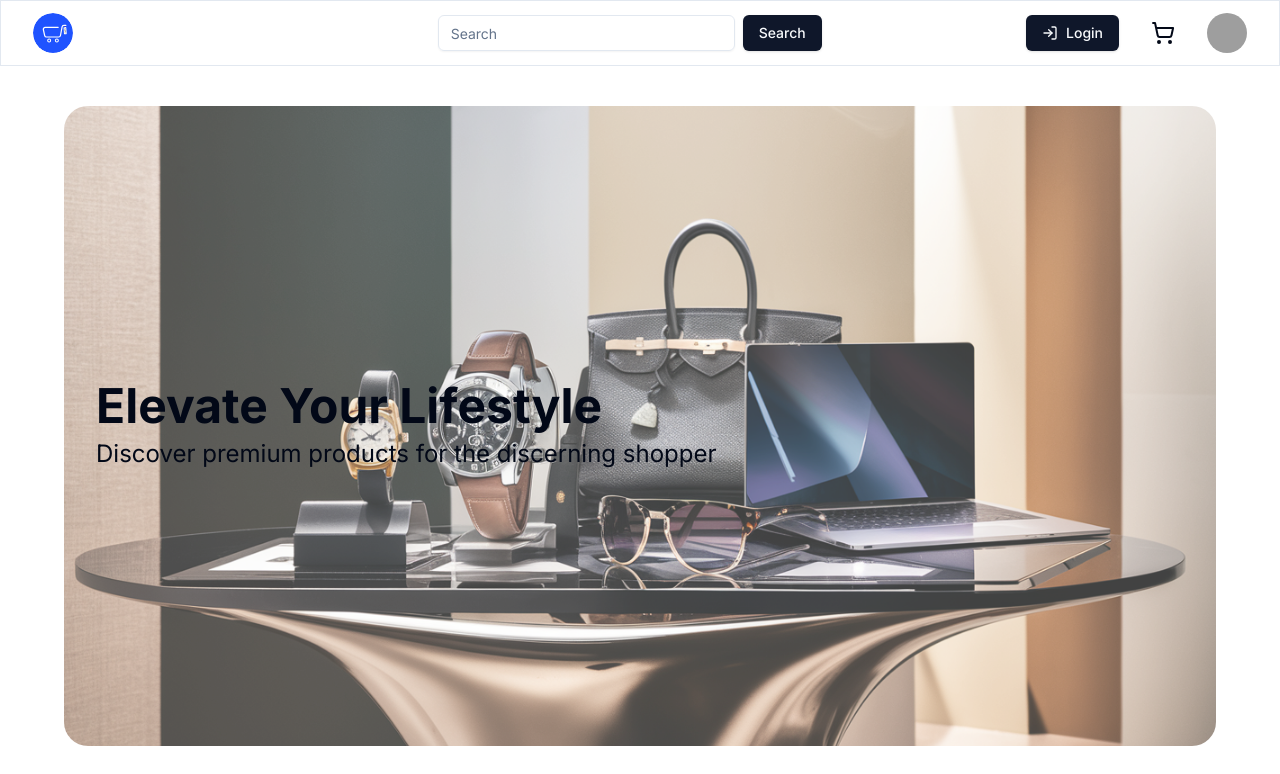
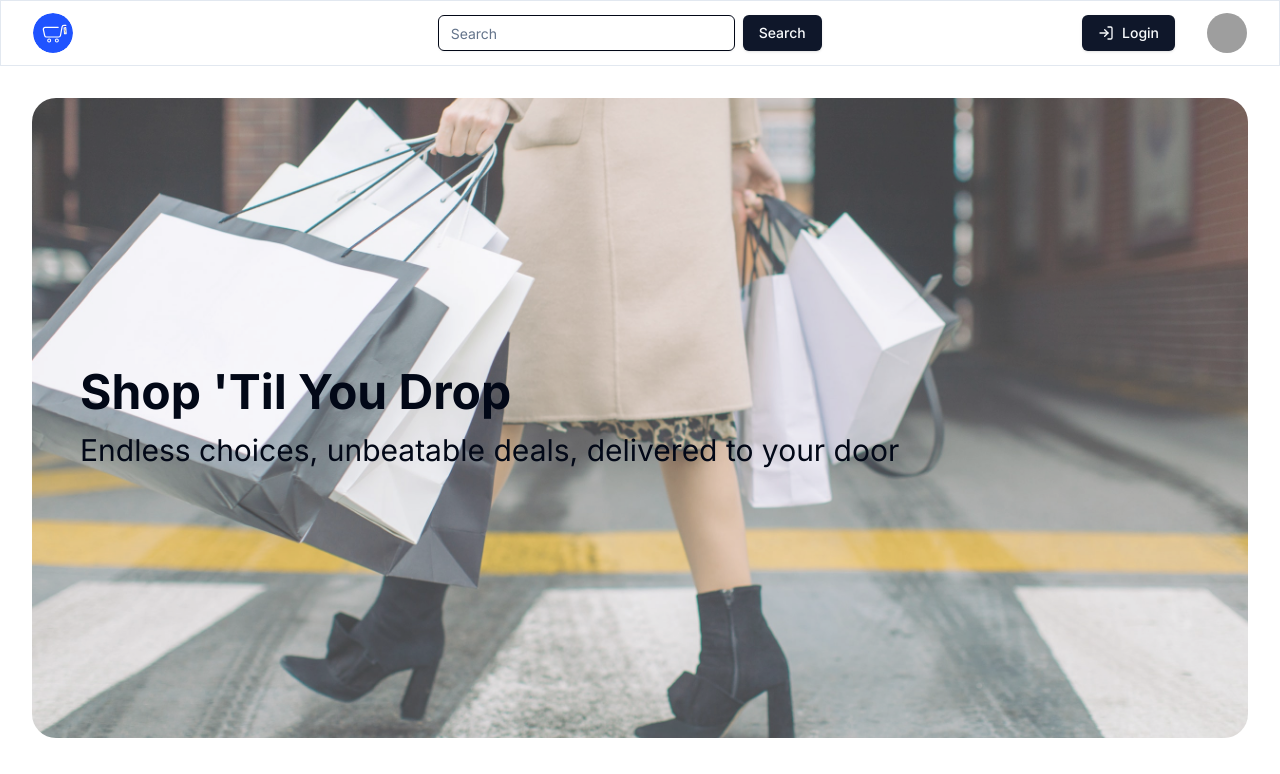
Before and after one commit to MrUnknownji/omni-mart, a Next.js app: page / in a window 1280 px wide. Shown: the top 774 px of the page. Built offline with nearby package versions, Linux system fonts and the light colour scheme; grey boxes are pictures that could not be loaded.

Commit message:
"minor layout improvements"

```diff
--- a/src/app/components/carousel.tsx
+++ b/src/app/components/carousel.tsx
@@ -12,19 +12,24 @@ const CarouselSlide: React.FC<SlideContent> = ({
   title,
   subtitle,
 }) => (
-  <div className="swiper-slide">
+  <div className="swiper-slide relative">
     <Image
       className="w-full h-full object-cover object-center"
       src={imageSrc}
       alt={title}
-      width={500}
-      height={500}
+      layout="fill"
     />
-    <div className="w-full h-full absolute top-0 left-0 bg-background/25 dark:bg-background/50 flex flex-col justify-center items-start gap-2 pl-8">
-      <h1 className="font-bold text-5xl" data-swiper-parallax="-500">
+    <div className="absolute inset-0 bg-background/25 dark:bg-background/50 flex flex-col justify-center items-start p-4 sm:p-6 md:p-8 lg:p-12">
+      <h1
+        className="font-bold text-2xl sm:text-3xl md:text-4xl lg:text-5xl mb-2 sm:mb-3 md:mb-4"
+        data-swiper-parallax="-500"
+      >
         {title}
       </h1>
-      <h2 className="text-2xl" data-swiper-parallax="-200">
+      <h2
+        className="text-lg sm:text-xl md:text-2xl lg:text-3xl"
+        data-swiper-parallax="-200"
+      >
         {subtitle}
       </h2>
     </div>
@@ -34,7 +39,7 @@ const CarouselSlide: React.FC<SlideContent> = ({
 export default function Carousel() {
   const { slideContents } = useGlobalData();
   return (
-    <div className="flex items-center h-[80vh] w-[90%] rounded-3xl m-auto mt-[5vh] justify-center overflow-hidden">
+    <div className="w-full h-[40vh] sm:h-[50vh] md:h-[60vh] lg:h-[70vh] xl:h-[80vh] mt-4 sm:mt-6 md:mt-8 overflow-hidden rounded-lg sm:rounded-xl md:rounded-2xl lg:rounded-3xl">
       <Swiper
         modules={[Autoplay, Parallax]}
         centeredSlides={true}
@@ -43,6 +48,7 @@ export default function Carousel() {
         parallax={true}
         loop={true}
         allowTouchMove={false}
+        className="w-full h-full"
       >
         {slideContents.map((slideContent, index) => (
           <SwiperSlide key={index}>
--- a/src/app/components/navbar.tsx
+++ b/src/app/components/navbar.tsx
@@ -1,11 +1,12 @@
 "use client";
-import React from "react";
+import React, { useEffect, useState } from "react";
 import { LogIn, ShoppingCart } from "lucide-react";
 import { Avatar, AvatarFallback, AvatarImage } from "@/components/ui/avatar";
 import { Button } from "@/components/ui/button";
 import { Input } from "@/components/ui/input";
 import Link from "next/link";
 import NavDropDownMenu from "./nav-dropdown-menu";
+import Cookies from "js-cookie";
 
 interface NavBarProps {
   isSearch?: boolean;
@@ -18,6 +19,12 @@ const NavBar = ({
   searchTerm = "",
   setSearchTerm = () => {},
 }: NavBarProps) => {
+  const [isLoggedIn, setIsLoggedIn] = useState(false);
+
+  useEffect(() => {
+    setIsLoggedIn(!!Cookies.get("loginToken"));
+  }, []);
+
   return (
     <nav className="sticky top-0 left-0 w-full bg-background/50 backdrop-blur-3xl border border-border z-50">
       <div className="max-w-7xl mx-auto px-4 sm:px-6 lg:px-8">
@@ -35,6 +42,7 @@ const NavBar = ({
               <div className="flex w-full max-w-sm items-center space-x-2">
                 <Input
                   type="search"
+                  className="border-foreground"
                   placeholder="Search"
                   value={searchTerm}
                   onChange={(e) => setSearchTerm(e.target.value)}
@@ -45,18 +53,22 @@ const NavBar = ({
           </div>
           <div className=" items-center space-x-8 flex flex-1 justify-end">
             <div className="hidden items-center space-x-8 md:flex">
+              {!isLoggedIn && (
                 <Link href="/login">
                   <Button variant="default" className="gap-2">
                     <LogIn className="h-4 w-4" />
                     Login
                   </Button>
                 </Link>
+              )}
+              {isLoggedIn && (
                 <Link
                   href="/cart"
                   className="text-foreground hover:text-muted-foreground"
                 >
                   <ShoppingCart />
                 </Link>
+              )}
             </div>
             <NavDropDownMenu />
           </div>
--- a/src/app/login/page.tsx
+++ b/src/app/login/page.tsx
@@ -13,6 +13,7 @@ import { Label } from "@/components/ui/label";
 import { FormEvent, useState, useEffect } from "react";
 import { useRouter } from "next/navigation";
 import Cookies from "js-cookie";
+import { Avatar, AvatarFallback, AvatarImage } from "@/components/ui/avatar";
 
 export default function Login() {
   const [email, setEmail] = useState("");
@@ -57,6 +58,14 @@ export default function Login() {
 
   return (
     <div className="w-screen h-screen flex items-center justify-center">
+      <div className="absolute top-4 left-4 flex items-center justify-center">
+        <Link href="/">
+          <Avatar>
+            <AvatarImage src="/favicon.svg" />
+            <AvatarFallback>CN</AvatarFallback>
+          </Avatar>
+        </Link>
+      </div>
       <Card className="mx-auto max-w-sm">
         <CardHeader>
           <CardTitle className="text-2xl">Login</CardTitle>
--- a/src/app/page.tsx
+++ b/src/app/page.tsx
@@ -12,19 +12,20 @@ export default function Home() {
   const filteredProducts = products.filter((product) =>
     product.title.toLowerCase().includes(searchTerm.toLowerCase())
   );
+
   return (
-    <div>
+    <div className="flex flex-col min-h-screen">
       <NavBar
         isSearch={true}
         searchTerm={searchTerm}
         setSearchTerm={setSearchTerm}
       />
-      <main className="w-screen">
+      <main className="flex-grow w-full px-4 sm:px-6 lg:px-8">
         <Carousel />
-        <h2 className="font-semi-bold ml-[5vw] mt-12 text-3xl">
+        <h2 className="font-semibold mt-8 mb-6 text-2xl sm:text-3xl lg:text-4xl">
           Welcome, {user?.name}
         </h2>
-        <div className="grid grid-cols-3 gap-4 mt-4 w-[90%] mx-auto">
+        <div className="grid grid-cols-1 sm:grid-cols-2 lg:grid-cols-3 xl:grid-cols-4 gap-4 sm:gap-6 lg:gap-8">
           {filteredProducts.map((product) => (
             <ProductCard key={product.productId} product={product} />
           ))}
--- a/src/app/signup/page.tsx
+++ b/src/app/signup/page.tsx
@@ -13,6 +13,7 @@ import { Input } from "@/components/ui/input";
 import { Label } from "@/components/ui/label";
 import { useRouter } from "next/navigation";
 import Cookies from "js-cookie";
+import { Avatar, AvatarFallback, AvatarImage } from "@/components/ui/avatar";
 
 const SignUp = () => {
   const [firstName, setFirstName] = useState("");
@@ -60,6 +61,14 @@ const SignUp = () => {
 
   return (
     <div className="flex flex-col items-center justify-center h-screen">
+      <div className="absolute top-4 left-4 flex items-center justify-center">
+        <Link href="/">
+          <Avatar>
+            <AvatarImage src="/favicon.svg" />
+            <AvatarFallback>CN</AvatarFallback>
+          </Avatar>
+        </Link>
+      </div>
       <Card className="mx-auto max-w-sm">
         <CardHeader>
           <CardTitle className="text-xl">Sign Up</CardTitle>
```
Also changed, not shown: 1 other file (tests, documents, lock files or other folders). Lines whose indentation alone changed are shown as unchanged.
